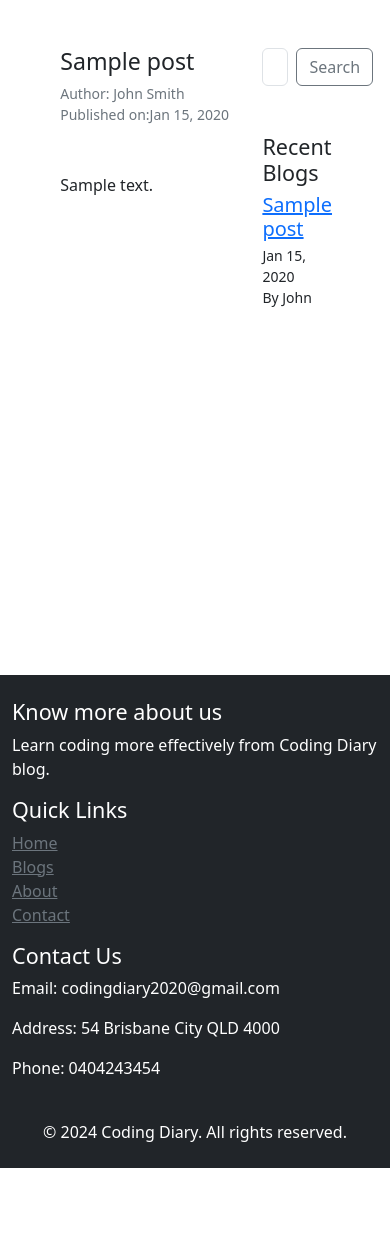
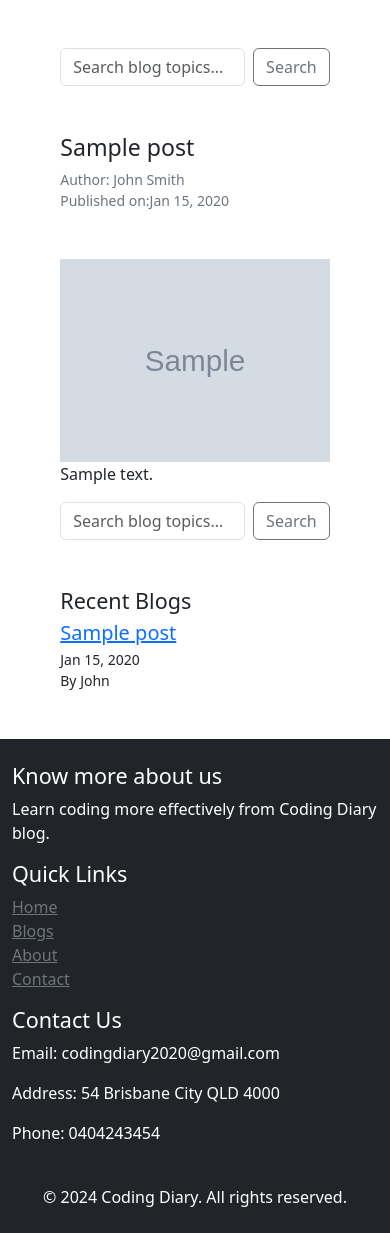
Before and after one commit to dev-dauth2026/coding-diary, a Laravel app: page /account/blog in a window 390 px wide. Shown: the part 64-1297 px from the top of the page. Before the commit the page ends 1232 px from the top, so only its background shows below. Run offline with Laravel 12, Linux system fonts and the light colour scheme; tables that the repository leaves empty hold one stand-in row (values such as "Sample post"); grey boxes marked "Sample" are stand-in pictures; parts of the project's set-up code (start-up, migrations or seed data) failed here and were passed over.

Commit message:
making blog page responsive

```diff
--- a/resources/views/blog.blade.php
+++ b/resources/views/blog.blade.php
@@ -5,21 +5,32 @@
             <p>No blogs found.</p>
         @else
         <div class="row ">
-            <div class="d-flex justify-content-between">
-                <div class="latestBlog col-8">
+            <div class="d-flex justify-content-between flex-column  flex-md-row ">
+                <form action="" class="mb-5 d-block d-md-none">
+                    @csrf
+                    <div class="form-group d-flex gap-2">
+                        <input class="form-control" placeholder="Search blog topics..." name="blogSearch" id="blogSearch"/>
+                        <button class="btn btn-outline-secondary" type="submit">Search</button>
+                    </div>
+
+                </form>
+                <div class="latestBlog col-12 col-sm-12 col-md-8 col-lg-9">
                     @if ($latestPost)
                         <div class="heading mb-5 d-flex flex-column">
                             <h3>{{$latestPost->title}} </h3>
                             <small class="text-secondary">Author: John Smith  </small>
                             <small class="text-secondary">Published on:{{ $latestPost->created_at->format('M d, Y') }} </small>
                         </div>
+                        <div class="d-flex justify-content-center align-items-center" >
+                            <img src="{{ asset('storage/' . $latestPost->image) }}" alt="{{ $latestPost->title }}" class="img-fluid" style="max-height: 600px;">
+                        </div>
 
                         <p>{!! $latestPost->content !!} </p>
 
                     @endif
                 </div>
-                <div class="list-group col-3">
-                    <form action="" class="mb-5">
+                <div class="list-group col-12 col-sm-12 col-md-3 col-lg-3">
+                    <form action="" class="mb-5 d-sm-none">
                         @csrf
                         <div class="form-group d-flex gap-2">
                             <input class="form-control" placeholder="Search blog topics..." name="blogSearch" id="blogSearch"/>
```
